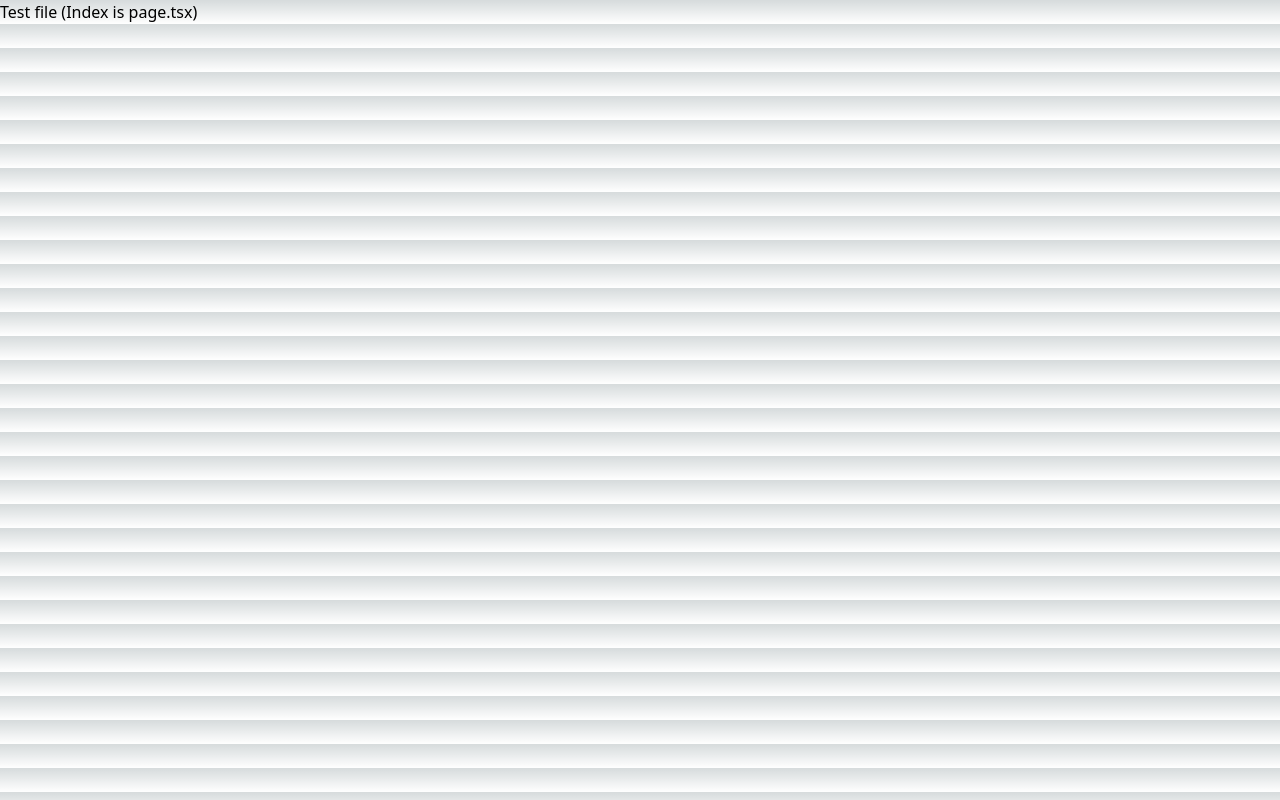
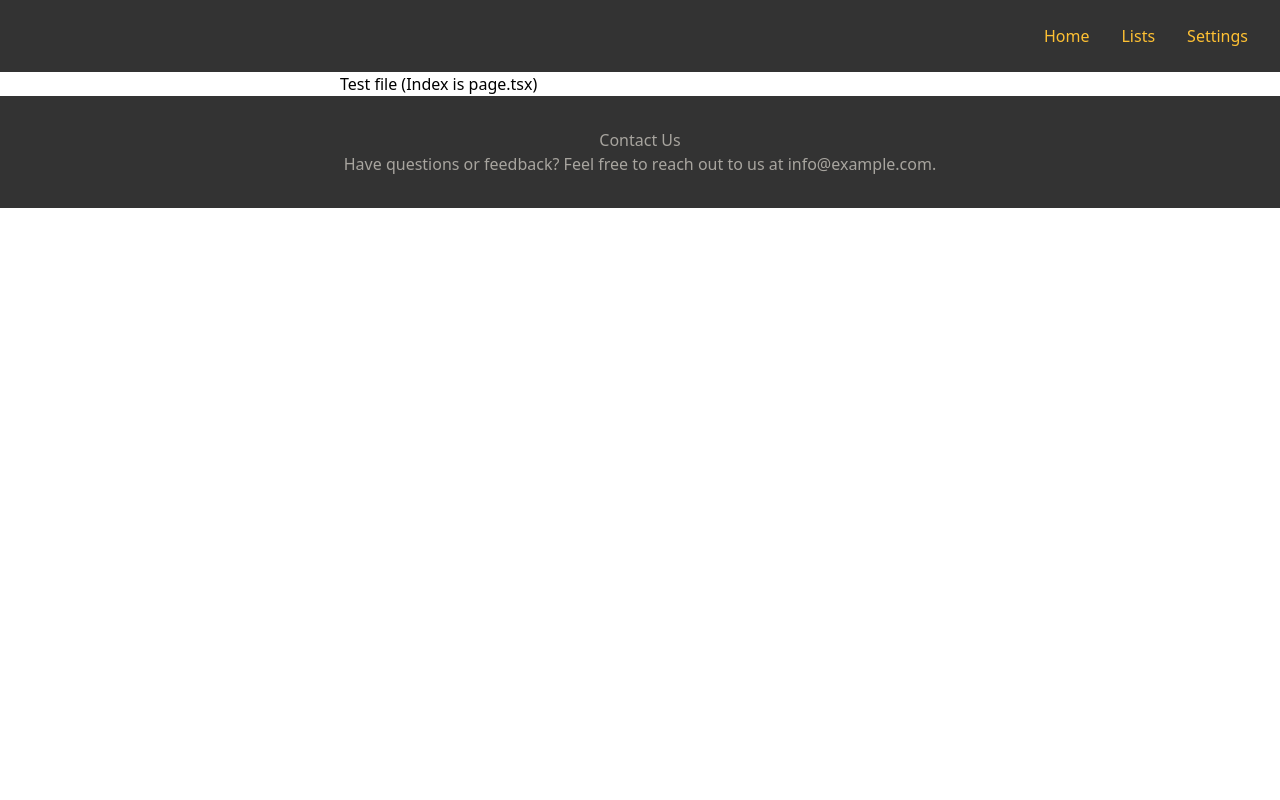
Before and after one commit to BradleyGallagher/next-js-practice, a Next.js app: page / in a window 1280 px wide. Built offline with nearby package versions, Linux system fonts and the light colour scheme.

Commit message:
Navbar and Footer component

```diff
--- /dev/null
+++ b/src/app/components/Footer/Footer.css
@@ -0,0 +1,23 @@
+@tailwind base;
+@tailwind components;
+@tailwind utilities;
+
+footer {
+    background-color: #333;
+    color: hsl(40, 5%, 64%);
+    padding: 2rem;
+    text-align: center;
+  }
+
+  div {
+    max-width: 600px;
+    margin: 0 auto;
+  }
+
+ h3 {
+    color: hsl(40, 5%, 64%);
+  }
+
+  p {
+    margin-top: 0.5rem;
+  }
--- /dev/null
+++ b/src/app/components/Footer/Footer.tsx
@@ -0,0 +1,18 @@
+import React from 'react';
+import './Footer.css';
+
+const Footer = () => {
+  return (
+    <footer>
+      <div>
+        <h3>Contact Us</h3>
+        <p>
+          Have questions or feedback? Feel free to reach out to us at{' '}
+          <a href="mailto:info@example.com">info@example.com</a>.
+        </p>
+      </div>
+    </footer>
+  );
+};
+
+export default Footer;
--- /dev/null
+++ b/src/app/components/Navbar/Navbar.css
@@ -0,0 +1,21 @@
+@tailwind base;
+@tailwind components;
+@tailwind utilities;
+
+nav {
+    display: flex;
+    justify-content: right;
+    padding: 1rem;
+    background-color: #333;
+    color: #FFC133 ;
+  }
+
+nav a {
+    text-decoration: none;
+    padding: 0.5rem 1rem;
+    border-radius: 5px;
+  }
+
+nav a:hover {
+    background-color: #555;
+  }
--- /dev/null
+++ b/src/app/components/Navbar/Navbar.tsx
@@ -0,0 +1,21 @@
+// Navbar.js
+import Link from 'next/link';
+import './Navbar.css';
+
+const Navbar = () => {
+  return (
+    <nav>
+      <Link href="/">
+        Home
+      </Link>
+      <Link href="/list">
+        Lists
+      </Link>
+      <Link href="/preferances">
+        Settings
+      </Link>
+    </nav>
+  );
+};
+
+export default Navbar;
--- a/src/app/globals.css
+++ /dev/null
@@ -1,27 +0,0 @@
-@tailwind base;
-@tailwind components;
-@tailwind utilities;
-
-:root {
-  --foreground-rgb: 0, 0, 0;
-  --background-start-rgb: 214, 219, 220;
-  --background-end-rgb: 255, 255, 255;
-}
-
-@media (prefers-color-scheme: dark) {
-  :root {
-    --foreground-rgb: 255, 255, 255;
-    --background-start-rgb: 0, 0, 0;
-    --background-end-rgb: 0, 0, 0;
-  }
-}
-
-body {
-  color: rgb(var(--foreground-rgb));
-  background: linear-gradient(
-      to bottom,
-      transparent,
-      rgb(var(--background-end-rgb))
-    )
-    rgb(var(--background-start-rgb));
-}
--- a/src/app/layout.tsx
+++ b/src/app/layout.tsx
@@ -1,5 +1,6 @@
 import type { Metadata } from 'next'
-import './globals.css'
+import Footer from './components/Footer/Footer'
+import Navbar from './components/Navbar/Navbar'
 
 export const metadata: Metadata = {
   title: 'Irwin Mitchell Tets',
@@ -13,7 +14,11 @@ export default function RootLayout({
 }) {
   return (
     <html lang="en">
-      <body>{children}</body>
+      <body>
+      <Navbar />
+      {children}
+      </body>
+      <Footer />
     </html>
   )
 }
--- /dev/null
+++ b/src/app/list/page.tsx
@@ -0,0 +1,5 @@
+export default function List() {
+  return (
+    <h1>List</h1>
+  )
+}
--- a/src/app/page.tsx
+++ b/src/app/page.tsx
@@ -1,5 +1,9 @@
+import Navbar from "./components/Navbar/Navbar"
+
 export default function Home() {
   return (
+    <div>
     <h1> Test file (Index is page.tsx) </h1>
+    </div>
   )
 }
--- /dev/null
+++ b/src/app/preferances/page.tsx
@@ -0,0 +1,5 @@
+export default function Preferances() {
+  return (
+    <h1> Preferances </h1>
+  )
+}
```
